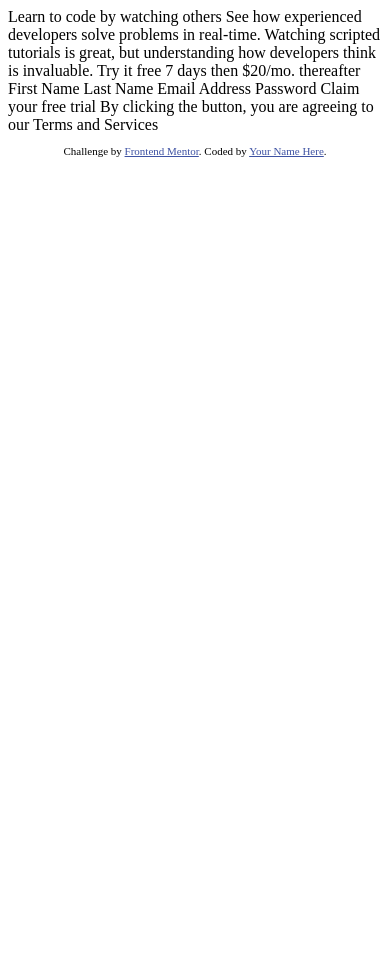
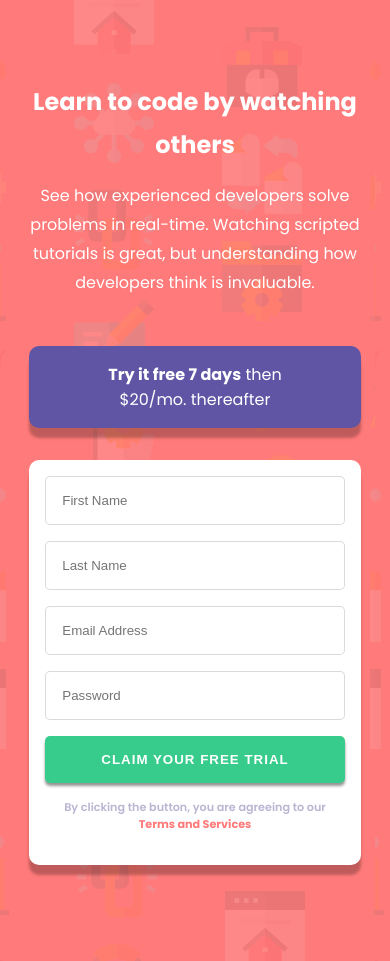
Before and after one commit to regal-shabazz/intro-component-with-sign-up-form, a plain HTML site: page index.html in a window 390 px wide. Before the commit the page ends 844 px from the top, so only its background shows below. Drawn offline with Linux system fonts and the light colour scheme.

Commit message:
styled and optimized for mobile view only

```diff
--- a/index.html
+++ b/index.html
@@ -1,42 +1,58 @@
 <!DOCTYPE html>
 <html lang="en">
-<head>
-  <meta charset="UTF-8">
-  <meta name="viewport" content="width=device-width, initial-scale=1.0"> <!-- displays site properly based on user's device -->
+  <head>
+    <meta charset="UTF-8" />
+    <meta name="viewport" content="width=device-width, initial-scale=1.0" />
+    <!-- displays site properly based on user's device -->
 
-  <link rel="icon" type="image/png" sizes="32x32" href="./images/favicon-32x32.png">
+    <link
+      rel="icon"
+      type="image/png"
+      sizes="32x32"
+      href="./images/favicon-32x32.png"
+    />
 
-  <title>Frontend Mentor | Intro component with sign up form</title>
+    <title>Intro component with sign up form</title>
 
-  <!-- Feel free to remove these styles or customise in your own stylesheet 👍 -->
-  <style>
-    .attribution { font-size: 11px; text-align: center; }
-    .attribution a { color: hsl(228, 45%, 44%); }
-  </style>
-</head>
-<body>
+    <link rel="stylesheet" href="style.css">
+  </head>
+  <body>
+    <div class="container">
+      <article>
+        <header>
+          <h1>Learn to code by watching others</h1>
+        </header>
 
-  Learn to code by watching others
+        <main>
+          <p>
+            See how experienced developers solve problems in real-time. Watching
+            scripted tutorials is great, but understanding how developers think
+            is invaluable.
+          </p>
+        </main>
+      </article>
 
-  See how experienced developers solve problems in real-time. Watching scripted tutorials is great,
-  but understanding how developers think is invaluable.
+      <div class="form__container">
+        <div class="subscription__info">
+          <p><span>Try it free 7 days</span> then $20/mo. thereafter</p>
+        </div>
 
-  Try it free 7 days then $20/mo. thereafter
+        <form action="">
+          <div>
+            <input type="text" name="" id="" placeholder="First Name"/>
+            <input type="text" name="" id="" placeholder="Last Name"/>
+            <input type="email" name="" id="" placeholder="Email Address"/>
+            <input type="password" name="" id="" placeholder="Password"/>
+          </div>
+          <button type="submit">Claim your free trial</button>
+          <p>
+            By clicking the button, you are agreeing to our
+            <span>Terms and Services</span>
+          </p>
+        </form>
+      </div>
+    </div>
 
-  First Name
-  Last Name
-  Email Address
-  Password
 
-  Claim your free trial
-
-  By clicking the button, you are agreeing to our Terms and Services
-
-  <footer>
-    <p class="attribution">
-      Challenge by <a href="https://www.frontendmentor.io?ref=challenge" target="_blank">Frontend Mentor</a>.
-      Coded by <a href="#">Your Name Here</a>.
-    </p>
-  </footer>
-</body>
+  </body>
 </html>
--- /dev/null
+++ b/style.css
@@ -0,0 +1,117 @@
+@import url("https://fonts.googleapis.com/css2?family=Poppins:wght@400;500;600;700&display=swap");
+
+*,
+*::before,
+*::after {
+  margin: 0;
+  padding: 0;
+  box-sizing: border-box;
+}
+
+body {
+  font-family: "Poppins", sans-serif;
+  background: url("./images/bg-intro-mobile.png"), hsl(0, 100%, 74%);
+}
+
+body .container {
+  width: 85%;
+  max-width: 1440px;
+  margin: 0 auto;
+}
+
+article,
+.form__container .subscription__info,
+.form__container p {
+  text-align: center;
+}
+
+article {
+  line-height: 1.8;
+  color: #fff;
+}
+
+article h1 {
+  margin: 5rem auto 1rem;
+}
+
+article p {
+  margin-bottom: 3rem;
+}
+
+.form__container {
+    margin-bottom: 6rem;
+}
+
+.form__container .subscription__info {
+  padding: 1rem 3rem;
+  background-color: hsl(248, 32%, 49%);
+  border-radius: 10px;
+  margin-bottom: 2rem;
+  color: #fff;
+}
+
+.subscription__info > p span {
+    font-weight: 700;
+}
+
+form,
+.form__container .subscription__info {
+    box-shadow: 0 10px 3px rgba(0, 0, 0, 0.252);
+}
+
+form {
+  background-color: #fff;
+  padding: 1rem;
+  border-radius: 10px;
+}
+
+form button {
+    border: none;
+    background-color: hsl(154, 59%, 51%);
+    color: #fff;
+    text-transform: uppercase;
+    font-weight: 700;
+    box-shadow: 0 3px 3px rgba(0, 0, 0, 0.42);
+    letter-spacing: 1px;
+
+}
+
+form input,
+form button {
+  display: block;
+  width: 100%;
+  margin-bottom: 1rem;
+  padding: 1rem;
+  border-radius: 5px;
+}
+
+form input {
+  border: 1px solid #8080804b;
+  outline: none;
+}
+
+form p {
+    color: hsl(246, 25%, 77%);
+    font-size: .7rem;
+    font-weight: 600;
+    margin-bottom: 1rem;
+    padding: 0 1rem
+}
+
+form > p span {
+    color: hsl(0, 100%, 74%);
+    font-weight: 700;
+}
+
+@media screen and (min-width: 768px) {
+  body {
+    background-image: url("./images/bg-intro-desktop.png");
+    background-size: cover;
+    background-position: center;
+    background-repeat: no-repeat;
+  }
+
+  body .container {
+    display: flex;
+  }
+}
```
